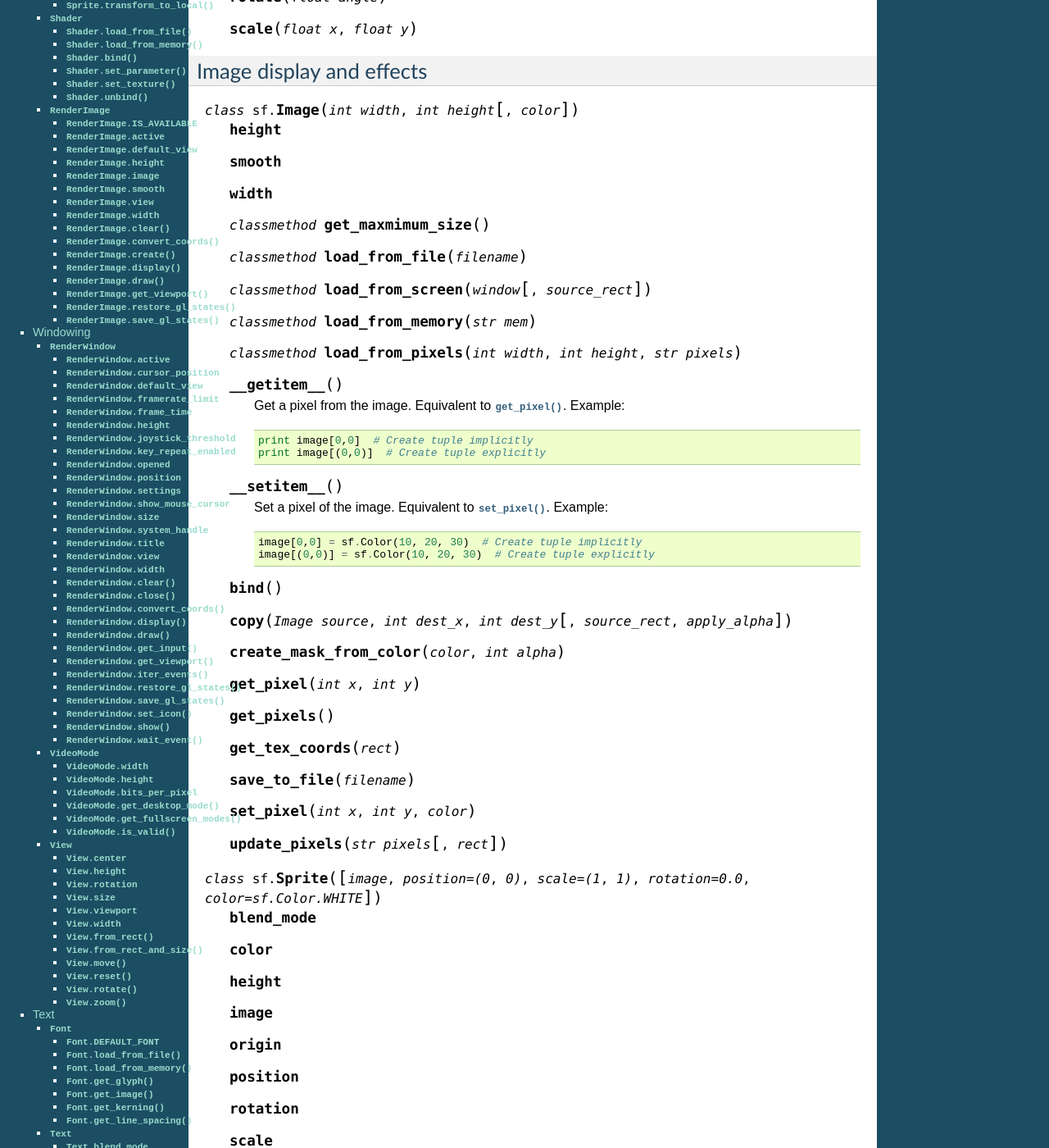
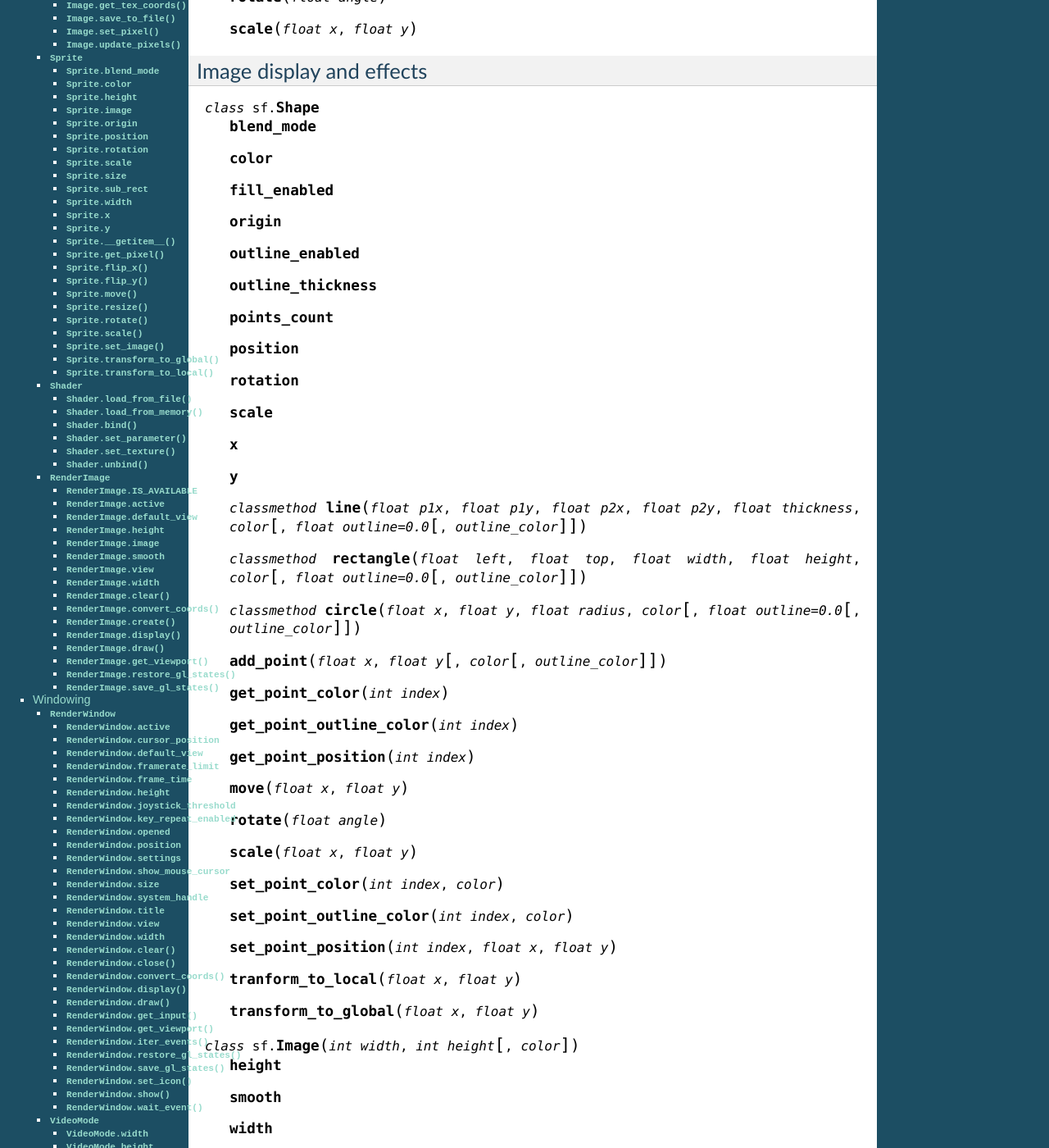
Before and after one commit to intjelic/python-sfml, a Sphinx documentation site: the page built from doc/sphinx/source/graphics.rst, in a window 1280 px wide and 1400 px high, scrolled down 1133 px. Shown: the whole window at 82% size. Built offline with Sphinx 7.4.7, drawn with Linux system fonts in a browser that asks for light colours; some of the changed text lies outside the part shown.

Commit message:
Rewritten Shape to fit SFML's API and written its doc

```diff
--- a/doc/sphinx/source/graphics.rst
+++ b/doc/sphinx/source/graphics.rst
@@ -60,6 +60,48 @@ Misc
 
 Image display and effects
 -------------------------
+
+
+
+.. class:: Shape
+
+
+   .. attribute:: blend_mode
+   .. attribute:: color
+   .. attribute:: fill_enabled
+   .. attribute:: origin
+   .. attribute:: outline_enabled
+   .. attribute:: outline_thickness
+   .. attribute:: points_count
+   .. attribute:: position
+   .. attribute:: rotation
+   .. attribute:: scale
+   .. attribute:: x
+   .. attribute:: y
+
+   .. classmethod:: line(float p1x, float p1y, float p2x, float p2y,\
+                         float thickness, color\
+                         [, float outline=0.0[, outline_color]])
+   .. classmethod:: rectangle(float left, float top, float width,\
+                              float height, color\
+                              [, float outline=0.0[, outline_color]])
+   .. classmethod:: circle(float x, float y, float radius, color\
+                           [, float outline=0.0[, outline_color]])
+
+   .. method:: add_point(float x, float y[, color[, outline_color]])
+   .. method:: get_point_color(int index)
+   .. method:: get_point_outline_color(int index)
+   .. method:: get_point_position(int index)
+   .. method:: move(float x, float y)
+   .. method:: rotate(float angle)
+   .. method:: scale(float x, float y)
+   .. method:: set_point_color(int index, color)
+   .. method:: set_point_outline_color(int index, color)
+   .. method:: set_point_position(int index, float x, float y)
+   .. method:: tranform_to_local(float x, float y)
+   .. method:: transform_to_global(float x, float y)
+
+
 
 
 .. class:: Image(int width, int height[, color])
```
Also changed, not shown: other parts of doc/sphinx/source/graphics.rst (+0 -8 lines), 3 other files.
